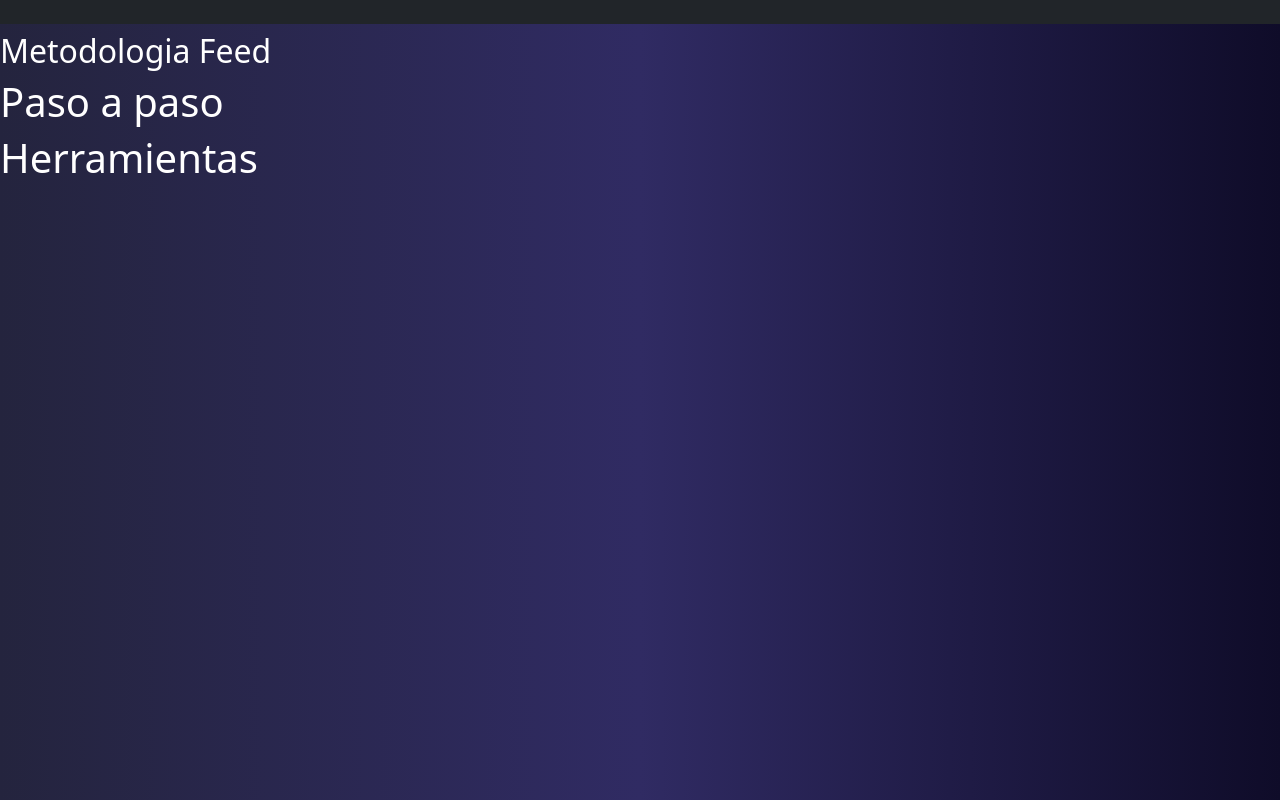
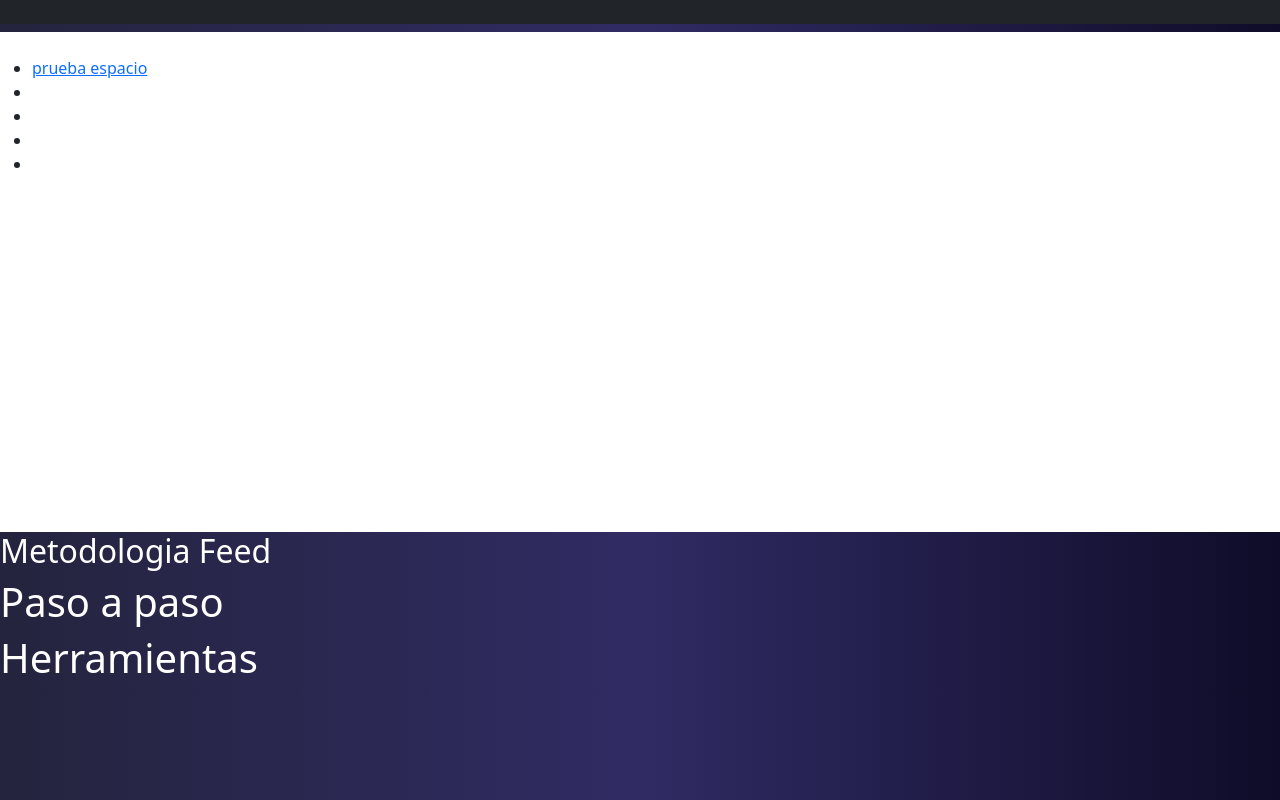
Before and after one commit to davld-R/proyectoMT, a Django app: template proyecto5/azul/templates/azul/feed.html in a window 1280 px wide. Run offline with Django 3.2, Linux system fonts and the light colour scheme; the template is opened without the code that fills it, so the values that code supplies are empty.

Commit message:
commit prueba html

```diff
--- a/proyecto5/azul/static/css/style1.css
+++ b/proyecto5/azul/static/css/style1.css
@@ -1,3 +1,9 @@
+.container__header{
+  background-color: white;
+  width: 100%;
+  height: 500px;
+}
+
 .cuerpo {
   background: #0f0c29; /* fallback for old browsers */
   background: -webkit-linear-gradient(
--- a/proyecto5/azul/templates/azul/feed.html
+++ b/proyecto5/azul/templates/azul/feed.html
@@ -2,12 +2,30 @@
 <!--
     Divicion cuando usuario inicia sesión (Django)
  -->
-
- <div class="">
-  <h2 class="estilo1">Metodologia Feed</h2>
+<header class="freyder">
+  <div class="container__header">
+    <div class="logo">
+      <img src="" alt="" />
+    </div>
+    <div class="menu">
+      <nav>
+        <ul>
+          <li><a href="#">prueba espacio</a></li>
+          <li><a href="#"></a></li>
+          <li><a href="#"></a></li>
+          <li><a href="#"></a></li>
+          <li><a href="#"></a></li>
+        </ul>
+      </nav>
+    </div>
+  </div>
+</header>
+<div class="">
+  <div>
+    <h2 class="estilo1">Metodologia Feed</h2>
+  </div>
   <h1 class="estilo1">Paso a paso</h1>
   <h1 class="estilo1">Herramientas</h1>
 </div>
 
-
 {% endblock %}
```
